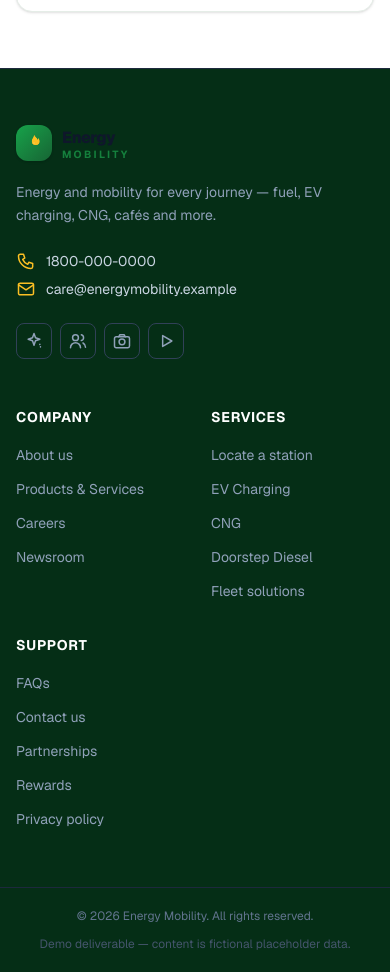
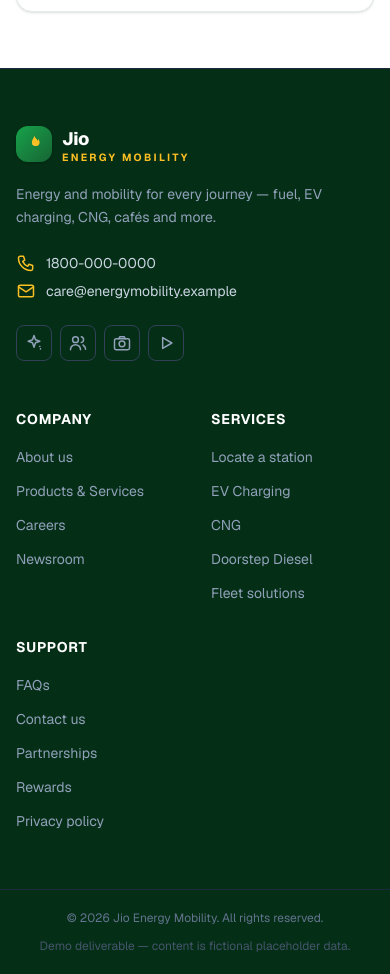
Before and after one commit to sravanspavilion/test, a Next.js app: page /admin/login in a window 390 px wide. Shown: the part 923-1897 px from the top of the page. Built offline with nearby package versions, Linux system fonts and the light colour scheme; no server answers.

Commit message:
Rebrand wordmark to Jio Energy Mobility with highlighted Jio
- Highlight 'Jio' in the logo wordmark, with Energy Mobility as descriptor
- Rename SITE_NAME to Jio Energy Mobility (titles, SEO, meta)
- Use light mode logo in footer and reference SITE_NAME in copyright

```diff
--- a/components/layout/Brand.tsx
+++ b/components/layout/Brand.tsx
@@ -3,8 +3,9 @@
 import { SITE_NAME } from "@/lib/config";
 
 /**
- * ENERGY MOBILITY brand mark — original placeholder logo.
- * Swap for the real logo later; colors follow design tokens.
+ * JIO ENERGY MOBILITY brand mark.
+ * "Jio" is the highlighted word; "Energy Mobility" sits below as the
+ * descriptor. Colors follow the design tokens (white & green theme).
  */
 export function BrandMark({ className }: { className?: string }) {
   return (
@@ -48,19 +49,19 @@
       <span className="flex flex-col leading-none">
         <span
           className={cn(
-            "text-base font-extrabold tracking-tight",
-            light ? "text-white" : "text-slate-900"
+            "text-lg font-extrabold tracking-tight",
+            light ? "text-white" : "text-brand-600"
           )}
         >
-          {SITE_NAME.split(" ")[0]}
+          Jio
         </span>
         <span
           className={cn(
             "text-[0.65rem] font-bold uppercase tracking-[0.22em]",
-            light ? "text-accent-400" : "text-brand-700"
+            light ? "text-accent-400" : "text-slate-500"
           )}
         >
-          {SITE_NAME.split(" ").slice(1).join(" ")}
+          Energy Mobility
         </span>
       </span>
     </Link>
--- a/components/layout/Footer.tsx
+++ b/components/layout/Footer.tsx
@@ -1,7 +1,7 @@
 import Link from "next/link";
 import { Brand } from "@/components/layout/Brand";
 import { Icon, type IconName } from "@/components/ui/icons";
-import { SUPPORT_EMAIL, SUPPORT_PHONE, SITE_TAGLINE } from "@/lib/config";
+import { SUPPORT_EMAIL, SUPPORT_PHONE, SITE_NAME, SITE_TAGLINE } from "@/lib/config";
 
 const columns: Array<{
   title: string;
@@ -50,7 +50,7 @@
     <footer className="border-t border-slate-800 bg-brand-950 text-slate-300">
       <div className="container-site grid gap-12 py-14 lg:grid-cols-[1.2fr_2fr]">
         <div>
-          <Brand />
+          <Brand light />
           <p className="mt-5 max-w-sm text-sm leading-relaxed text-slate-400">
             {SITE_TAGLINE}
           </p>
@@ -120,7 +120,7 @@
 
       <div className="border-t border-slate-800">
         <div className="container-site flex flex-col items-center justify-between gap-3 py-5 text-xs text-slate-500 sm:flex-row">
-          <p>© {new Date().getFullYear()} Energy Mobility. All rights reserved.</p>
+          <p>© {new Date().getFullYear()} {SITE_NAME}. All rights reserved.</p>
           <p className="text-slate-600">
             Demo deliverable — content is fictional placeholder data.
           </p>
--- a/lib/config.ts
+++ b/lib/config.ts
@@ -4,12 +4,12 @@
  * Never commit real secrets — see .env.example.
  */
 
-export const SITE_NAME = "Energy Mobility";
-export const SITE_SHORT_NAME = "EM";
+export const SITE_NAME = "Jio Energy Mobility";
+export const SITE_SHORT_NAME = "JEM";
 export const SITE_TAGLINE =
   "Energy and mobility for every journey — fuel, EV charging, CNG, cafés and more.";
 export const SITE_DESCRIPTION =
-  "Energy Mobility is an enterprise-grade energy and mobility network — premium fuel, fast EV charging, CNG, doorstep fuel delivery, fleet solutions and convenience services across India.";
+  "Jio Energy Mobility is an enterprise-grade energy and mobility network — premium fuel, fast EV charging, CNG, doorstep fuel delivery, fleet solutions and convenience services across India.";
 
 export const SITE_URL =
   process.env.NEXT_PUBLIC_SITE_URL ?? "http://localhost:3000";
```
